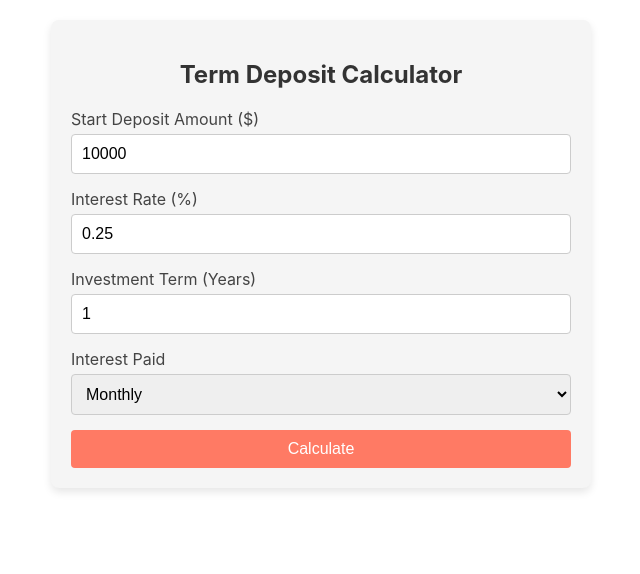
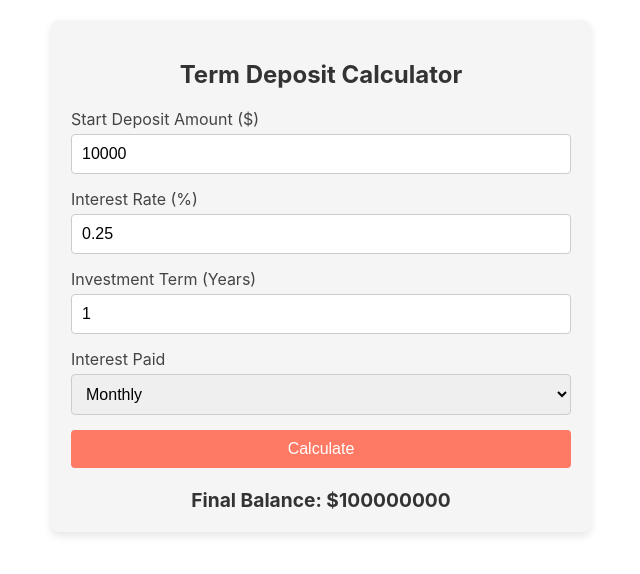
Before and after one commit to AshwaryaSmridhi/term-deposit-calculator, a React (Create React App) app: page / in a window 1280 px wide. Shown: the top 574 px of the page, without its empty margins (319-959 px from the left). Built offline with nearby package versions, Linux system fonts and the light colour scheme.

Commit message:
Add results and more element test

```diff
--- a/src/components/TermDepositCalculator.tsx
+++ b/src/components/TermDepositCalculator.tsx
@@ -1,4 +1,4 @@
-import { CalculatorContainer, Title } from '../styles/TermDepositCalculator.styles';
+import { CalculatorContainer, Result, Title } from '../styles/TermDepositCalculator.styles';
 import { Form } from './Form';
 
 export const TermDepositCalculator = () => {
@@ -6,6 +6,7 @@ export const TermDepositCalculator = () => {
         <CalculatorContainer>
             <Title>Term Deposit Calculator </Title>
             <Form />
+            <Result>Final Balance: ${100000000}</Result>
         </CalculatorContainer>
     )
 }
--- a/src/styles/TermDepositCalculator.styles.ts
+++ b/src/styles/TermDepositCalculator.styles.ts
@@ -65,3 +65,10 @@ export const Button = styled.button`
     color: #000;
   }
 `;
+
+export const Result = styled.div`
+  margin-top: 20px;
+  font-size: 1.2rem;
+  color: #333;
+  font-weight: bold;
+`;
```
Also changed, not shown: src/components/Form.tsx (+4 -4 lines), src/components/formInputs/InterestPaidInput.tsx (renamed from src/components/form/InterestPaidInput.tsx), src/components/formInputs/InterestRateInput.tsx (renamed from src/components/form/InterestRateInput.tsx), src/components/formInputs/InvestmentTermInput.tsx (renamed from src/components/form/InvestmentTermInput.tsx), src/components/formInputs/StartAmountInput.tsx (renamed from src/components/form/StartAmountInput.tsx), 1 other file (tests, documents, lock files or other folders).
